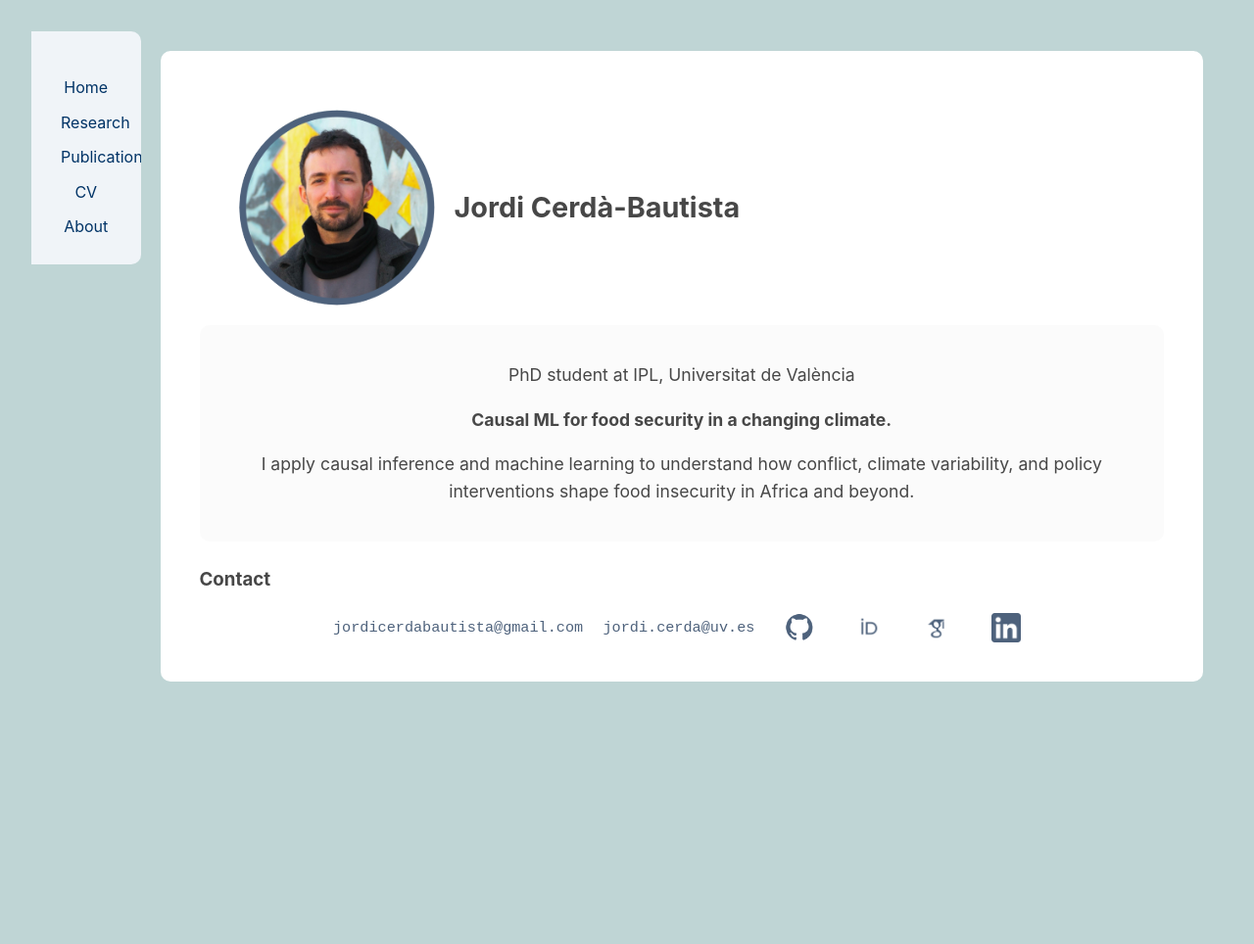
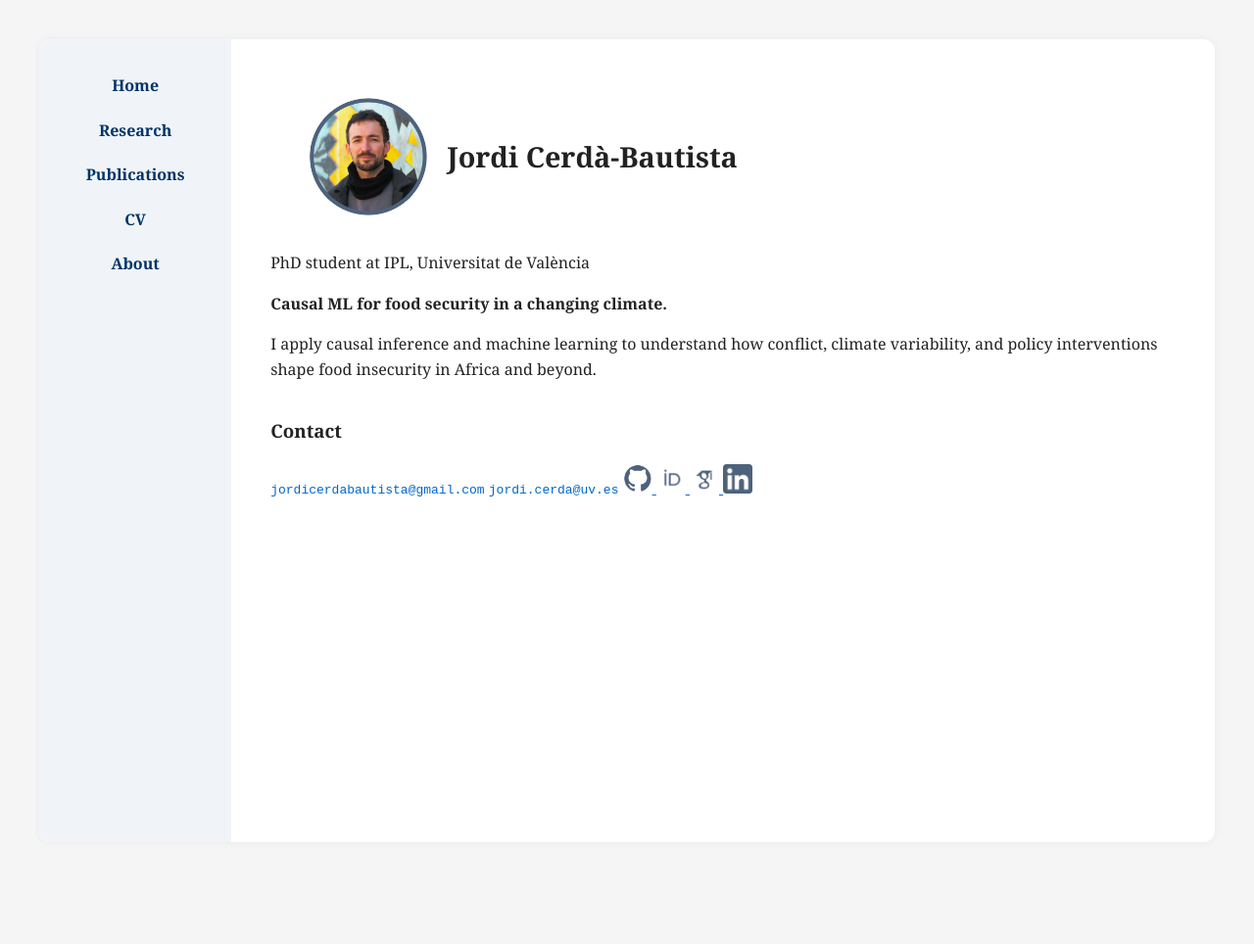
Before and after one commit to jordicbau/jordicbau.github.io, a Jekyll site: the page built from index.md, in a window 1280 px wide. Shown: the whole page at 98% size. Built offline with Jekyll 4.4.1, drawn with Linux system fonts in a browser that asks for light colours; after the commit the page ends 900 px from its top, so only the background shows below that.

Commit message:
Update style.css

```diff
--- a/assets/css/style.css
+++ b/assets/css/style.css
@@ -1,149 +1,51 @@
-body {
-  font-family: -apple-system, BlinkMacSystemFont, "Segoe UI", Roboto, "Helvetica Neue", sans-serif;
-  background-color: #bfd5d5;
-  color: #474747;
-  margin: auto;
-  padding: 2rem;
-  max-width: 1500px;
+/* Base layout settings */
+html, body {
+  margin: 0;
+  padding: 0;
+  height: 100%;
+  font-family: 'Georgia', serif;
+  background-color: #f5f5f5;
+  color: #222;
   line-height: 1.6;
+  overflow: hidden; /* Prevent full-page scroll */
 }
 
-header {
-  text-align: center;
-  margin-bottom: 2rem;
+/* Outer wrapper with margins and centered layout */
+.wrapper {
+  display: flex;
+  max-width: 1200px;
+  margin: 40px auto;
+  height: calc(100vh - 80px); /* Account for vertical margins */
+  border-radius: 12px;
+  box-shadow: 0 0 10px rgba(0, 0, 0, 0.05);
+  background-color: #ffffff;
+  overflow: hidden;
 }
 
-header h1 {
-  font-size: 2.5rem;
-  margin-bottom: 0.2rem;
+/* Sidebar styles */
+.sidebar {
+  width: 250px;
+  background-color: #f0f4f8;
+  padding: 20px;
+  box-sizing: border-box;
+  height: 100%;
+  overflow-y: auto;
+  text-align: center;
+  border-radius: 12px 0 0 12px; /* Rounded left side */
+  display: flex;
+  flex-direction: column;
+  justify-content: flex-start;
 }
 
-header p {
-  margin-top: 0;
-  color: #555;
-  font-size: 1rem;
-}
-
-nav ul {
-  list-style: none;
-  padding: 0;
-  margin: 10px 0 0;
-  display: block; /* stack vertically */
-}
-
-nav li {
-  display: inline;
-}
-
-nav a {
-  text-decoration: none;
-  color: #4e627c;
-}
-
-nav a:hover {
-  font-weight: bold;
-}
-
-.bio {
-  background-color: #f8f8f899;
-  padding: 1.2rem;
-  border-radius: 8px;
-  text-align: center;
-  font-size: 1.1rem;
-  margin-bottom: 1.5rem;
-  border-radius: 10px;
-}
-
-.sections {
-  background-color: #f8f8f899;
-  padding: 1rem;
-  border-radius: 6px;
-  text-align: left;
-  font-size: 1.1rem;
-  margin-bottom: 1.5rem;
-  border-radius: 10px;
-}
-
-.links {
-  text-align: center;
-  font-size: 0.95rem;
-}
-
-.links a {
-  color: #4e627c;
-  text-decoration: none;
-  margin: 0 0.5rem;
-}
-
-.links img {
-  margin: 0 10px;
-  vertical-align: middle;
-  transition: transform 0.2s ease;
-}
-
-.links img:hover {
-  transform: scale(1.3);
-}
-
-.header-with-photo {
-  display: flex;
-  align-items: center;
-  gap: 1.5rem;
-  margin-bottom: 2rem;
-  flex-wrap: wrap;
-}
-
-.profile-pic {
-  width: 200px;
-  height: 200px;
-  border-radius: 50%;
-  object-fit: cover;
-}
-
-.header-text {
-  flex: 1;
-  min-width: 200px;
-}
-
-.wrapper {
-  display: flex;
-  min-height: 100vh;
-}
-
-.sidebar {
-  width: 100px;
-  background-color: #f0f4f8;
-  padding: 20px;
-  transition: width 0.3s ease;
-  text-align: center;
-  border-radius: 0 10px 10px 0;
-  height: 100%;
-  overflow-y: auto;
-}
-
-.sidebar.collapsed {
-  width: 60px;
-}
-
-.sidebar-header {
-  display: flex;
-  flex-direction: column;
-  align-items: center;
-  gap: 10px;
-}
-
+/* Navigation in sidebar */
 .sidebar-nav {
   list-style: none;
   padding: 0;
-  margin-top: 20px;
+  margin: 0;
 }
 
 .sidebar-nav li {
   margin: 10px 0;
-}
-
-.sidebar-nav li {
-  margin-bottom: 10px;
 }
 
 .sidebar-nav a {
@@ -151,14 +53,23 @@ nav a:hover {
   color: #003366;
   display: block;
   padding: 5px 10px;
+  font-weight: bold;
 }
 
+/* Main content area */
 .main-content {
   flex-grow: 1;
   padding: 40px;
-  background-color: #fff;
+  background-color: #ffffff;
+  box-sizing: border-box;
+  height: 100%;
+  overflow-y: auto;
+  border-radius: 0 12px 12px 0; /* Rounded right side */
+  display: flex;
+  flex-direction: column;
 }
 
+/* Horizontal layout for profile section */
 .bio-horizontal {
   display: flex;
   align-items: center;
@@ -167,6 +78,15 @@ nav a:hover {
   background-color: #ffffff;
 }
 
+/* Profile picture styling */
+.bio-horizontal .profile-pic {
+  width: 120px;
+  height: 120px;
+  object-fit: cover;
+  border-radius: 50%;
+}
+
+/* Bio text beside the image */
 .bio-horizontal .bio-text h1 {
   margin: 0;
   font-size: 1.8em;
@@ -176,18 +96,28 @@ nav a:hover {
   margin: 4px 0;
 }
 
-.main-content {
-  flex-grow: 1;
-  padding: 40px;
-  background-color: #ffffff;
-  border-radius: 10px;
-  margin: 20px;
-  height: 100%;
-  overflow-y: auto;
+/* Links */
+a {
+  color: #0066cc;
 }
 
-.wrapper {
-  max-height: 90vh; /* or 800px, for example */
-  overflow: auto;
-  align-items: stretch;
+a:hover {
+  text-decoration: underline;
 }
+
+/* Footer */
+footer {
+  background-color: #f0f4f8;
+  text-align: center;
+  padding: 20px;
+  font-size: 0.9em;
+  color: #666;
+}
+
+/* Toggle button for sidebar (if used) */
+.toggle-btn {
+  background: none;
+  border: none;
+  font-size: 1.5em;
+  cursor: pointer;
+}
```
